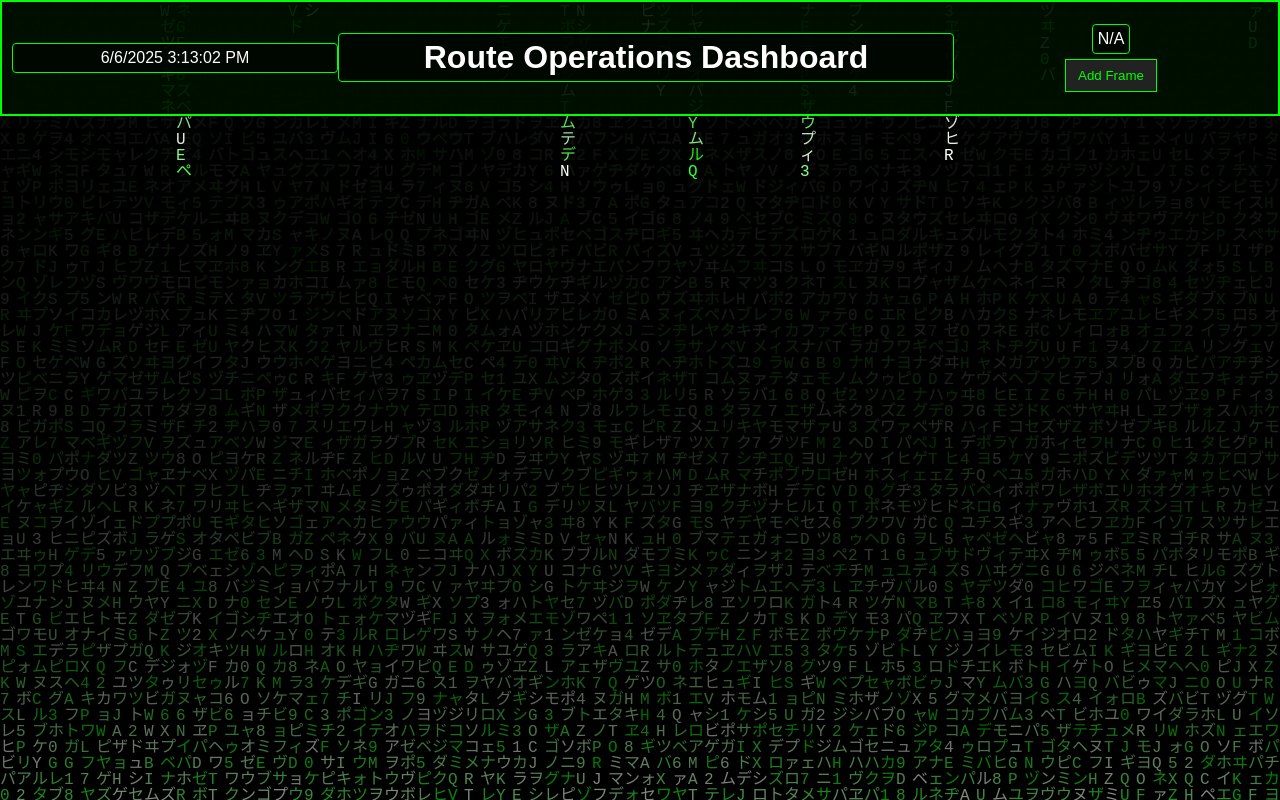
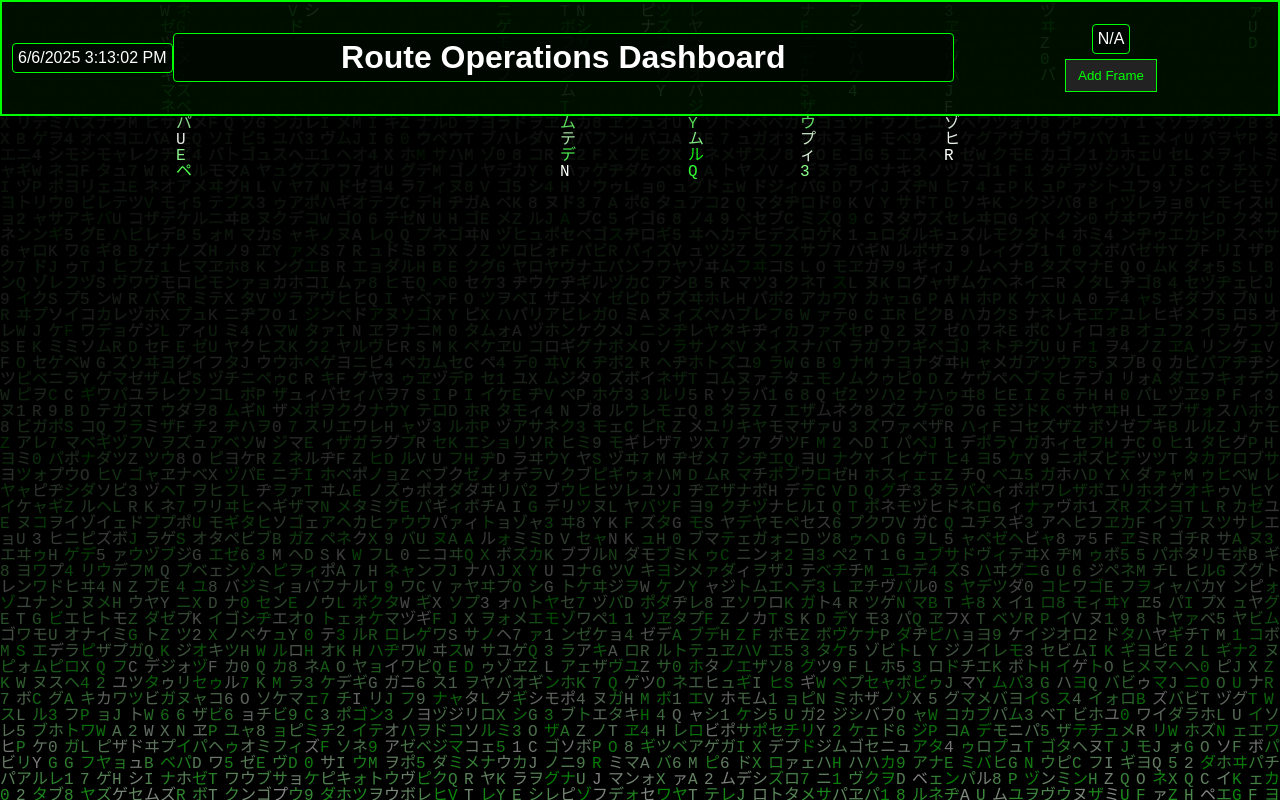
Before and after one commit to skhunDC/Matrixrain, a plain HTML site: page index.html in a window 1280 px wide. Drawn offline with Linux system fonts and the light colour scheme; no server answers.

Commit message:
Reduce datetime width for balanced header

```diff
--- a/style.css
+++ b/style.css
@@ -37,17 +37,19 @@ body, html {
     font-size: 2em;
 }
 
-#datetime,
 #weather-container {
     width: 25%;
     text-align: center;
     font-size: 1em;
-}
-
-#weather-container {
     display: flex;
     flex-direction: column;
     align-items: center;
+}
+
+#datetime {
+    width: auto;
+    text-align: center;
+    font-size: 1em;
 }
 
 #matrix {
```
